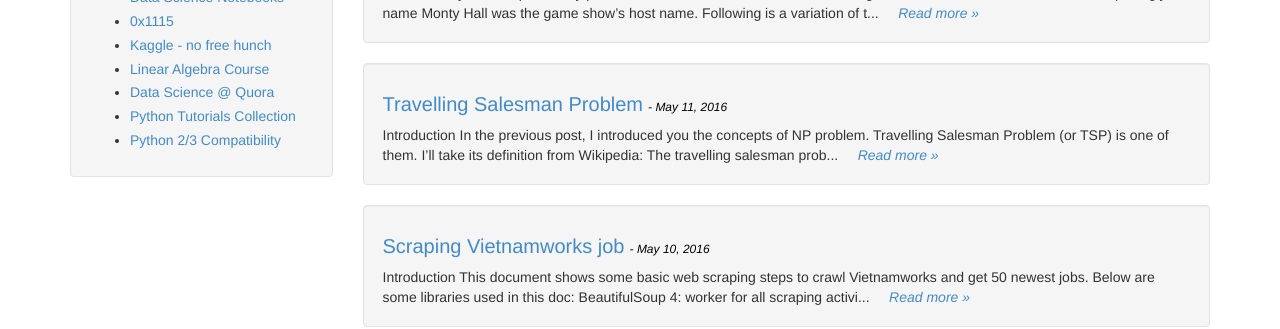
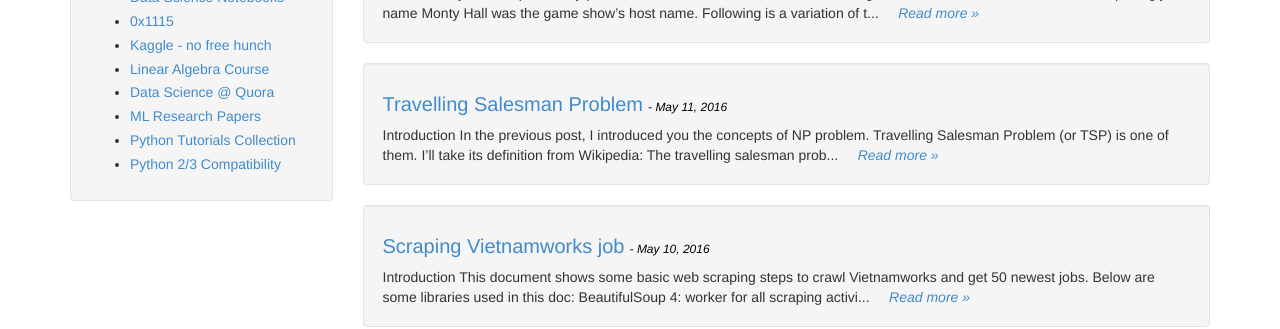
Before and after one commit to hoanvu/hoanvu.github.io, a Jekyll site: the page built from index.html, in a window 1280 px wide. Shown: the part 1004-1333 px from the top of the page. Built offline with Jekyll 4.4.1, drawn with Linux system fonts in a browser that asks for light colours; the list of posts is cut into pages by our own code.

Commit message:
update sidebar

```diff
--- a/_includes/links-list.html
+++ b/_includes/links-list.html
@@ -5,6 +5,8 @@
     <li><a href="http://blog.kaggle.com/" target="_blank">Kaggle - no free hunch</a></li>
     <li><a href="https://www.khanacademy.org/math/linear-algebra" target="_blank">Linear Algebra Course</a></li>
     <li><a href="https://www.quora.com/topic/Data-Science" target="_blank">Data Science @ Quora</a></li>
+    <li><a href="http://www.jmlr.org/papers/" target="_blank">ML Research Papers</a></li>
     <li><a href="https://python.zeef.com/luis.solis" target="_blank">Python Tutorials Collection</a></li>
     <li><a href="http://python-future.org/index.html" target="_blank">Python 2/3 Compatibility</a></li>
+
 </ul>
```
